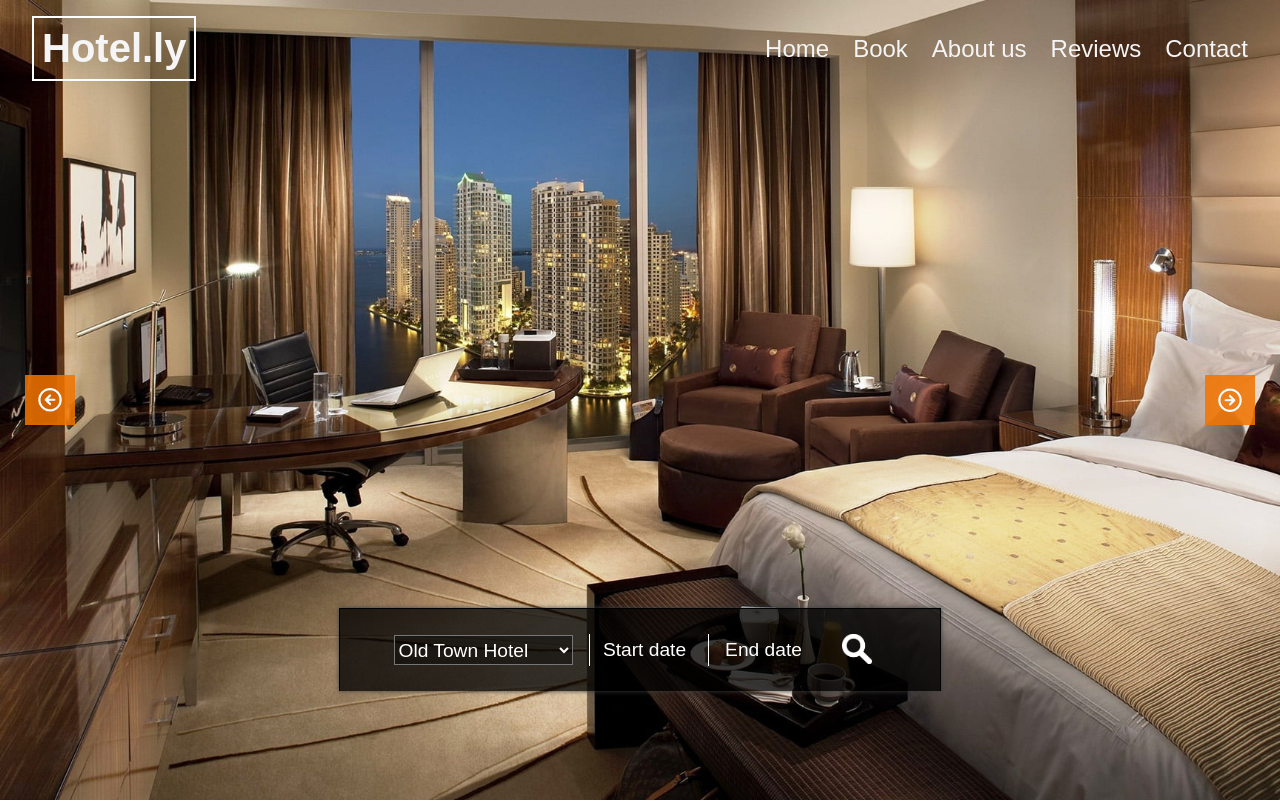
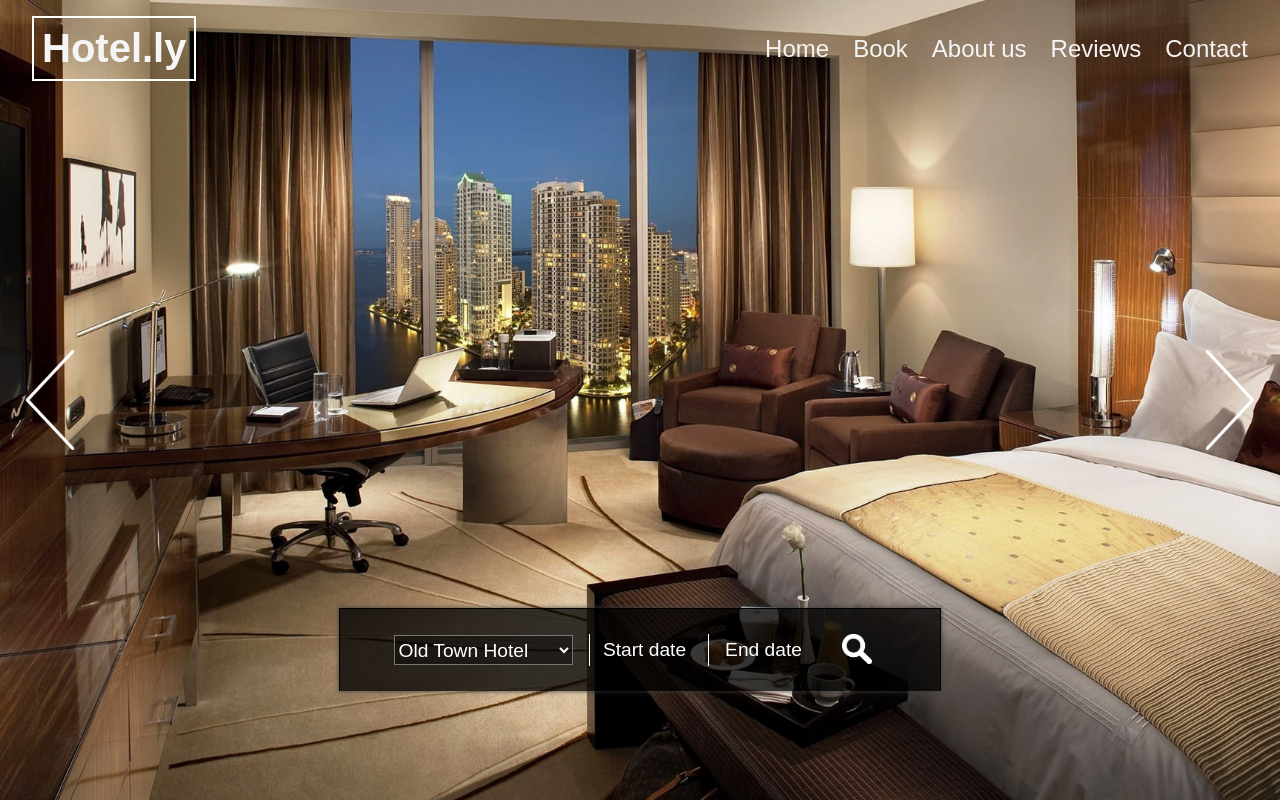
Before and after one commit to ItsMeCineQ/hotel_web_react_v2, a React (Create React App) app: page / in a window 1280 px wide. Shown: the top 802 px of the page. Built offline with nearby package versions, Linux system fonts and the light colour scheme.

Commit message:
Changed slider's arrows
Changed arrow icons and added transition to buttons' backgrounds.

```diff
--- a/src/components/slider.js
+++ b/src/components/slider.js
@@ -1,6 +1,6 @@
 import React, { useState, useEffect } from "react";
 import '../css/slider.css'
-import arrow_img from "../img/icon_arrow.png";
+import icon_arrow from "../img/icon_arrow4.png";
 import slider_hotel1 from "../img/slider_hotel6.jpg";
 import slider_hotel2 from "../img/slider_hotel7.jpg";
 import slider_hotel3 from "../img/slider_hotel3.jpg";
@@ -47,7 +47,7 @@ export default function Slider() {
     <div className="slider--container">
       <button
         className="button--arrow button--arrow-left" onClick={previousSlide}>
-        <img src={arrow_img} alt="" />
+        <img src={icon_arrow} alt="" />
       </button>
       {sliderImages.map((image, i) => (
         <img
@@ -69,7 +69,7 @@ export default function Slider() {
         />
       ))}
       <button className="button--arrow button--arrow-right" onClick={nextSlide}>
-        <img src={arrow_img} alt="" />
+        <img src={icon_arrow} alt="" />
       </button>
     </div>
   );
--- a/src/css/slider.css
+++ b/src/css/slider.css
@@ -12,38 +12,57 @@
   }
 
   .button--arrow{
-    width: 50px;
-    height: 50px;
+    width: 200px;
+    height: 100%;
     z-index: 111;
-    background-color: transparent;
+    background: transparent;
     display: flex;
-    justify-content: center;
     align-items: center;
-    background-color: #f17400dc;
     border: none;
     position: absolute;
   }
 
-  .button--arrow:hover{
-    cursor: pointer;
-    background-color: var(--color-orange2);
+  .button--arrow-left::before,
+  .button--arrow-right::before {
+      content: "";
+      position: absolute;
+      width: 100%;
+      height: 100%;
+      opacity: 0;
+      transition: opacity 0.3s ease;
   }
 
-  .button--arrow-left{
-    left: 25px;
+  .button--arrow-left::before{
+    background: linear-gradient(to right, black, transparent);
+    z-index: -1;
   }
 
+  .button--arrow-right::before{
+    background: linear-gradient(to left, black, transparent);
+  }
+
+  .button--arrow-left:hover::before,
+  .button--arrow-right:hover::before {
+    opacity: 1;
+}
+
+.button--arrow:hover{
+  cursor: pointer;
+}
+
   .slider--container .button--arrow-left img{
-    width: 30px;
+    height: 100px;
   }
 
   .slider--container .button--arrow-right img{
-    width: 30px;
+    height: 100px;
     transform: rotate(180deg);
   }
 
   .button--arrow-right{
-    right: 25px;
+    display: flex;
+    justify-content: right;
+    right: 0;
   }
 
   .slider--image{
```
Also changed, not shown: src/img/icon_arrow4.png (added).
